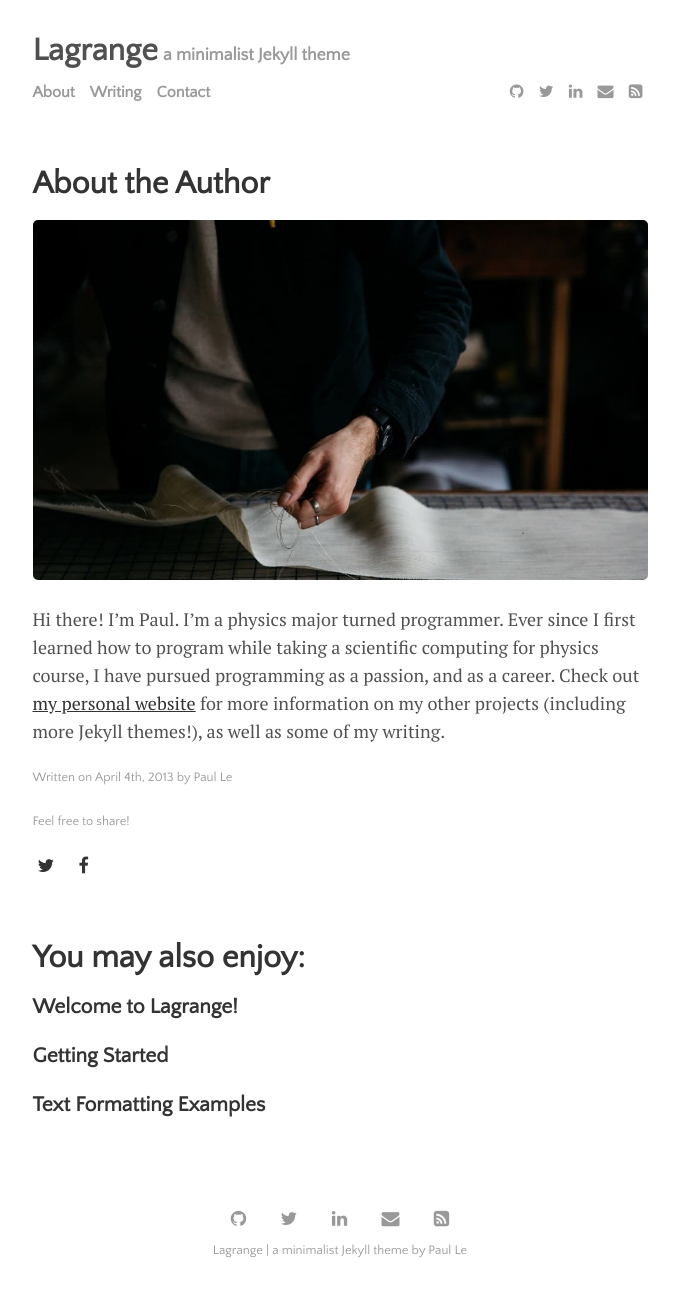
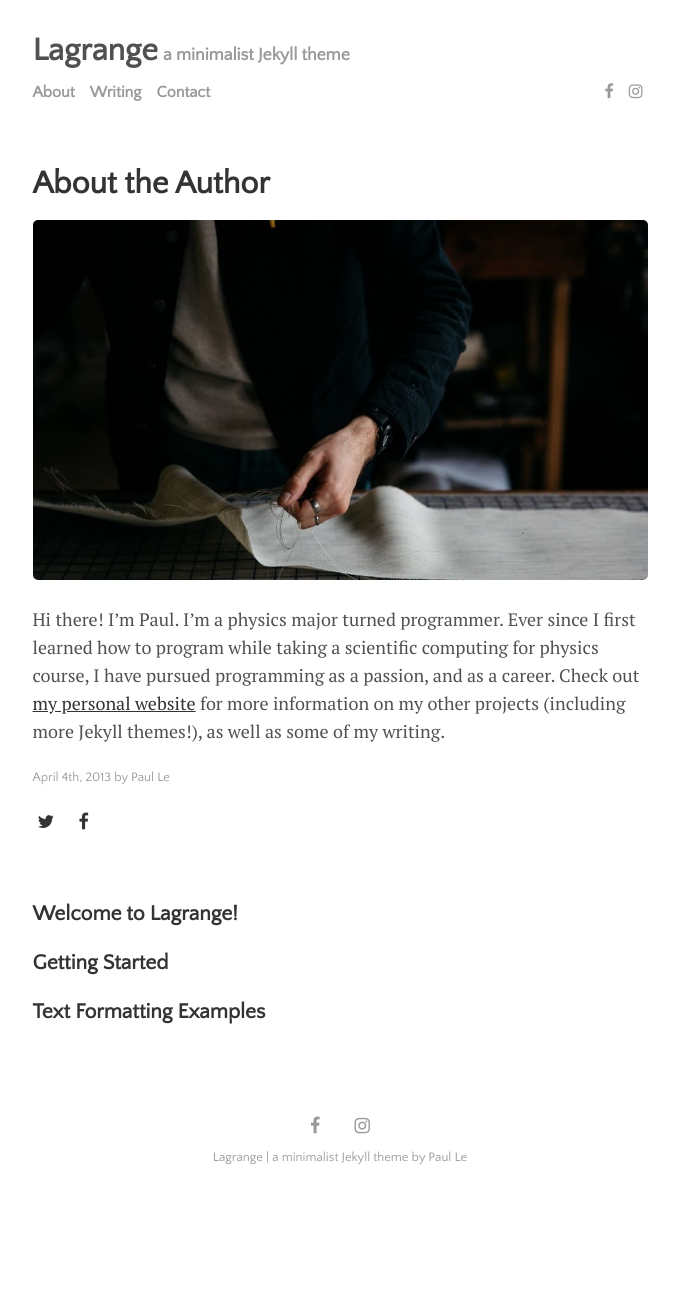
Before and after one commit to MelanyeLainez/m_blog_, a Jekyll site: the page built from _posts/2013-04-04-about-the-author.md, in a window 1280 px wide. Shown: the whole page, without its empty margins (300-979 px from the left). Built offline with Jekyll 4.4.1, drawn with Linux system fonts in a browser that asks for light colours; after the commit the page ends 1203 px from its top, so only the background shows below that.

Commit message:
Update settings.yml

```diff
--- a/_data/settings.yml
+++ b/_data/settings.yml
@@ -2,10 +2,6 @@
 disqus:
   comments: false
   disqus_shortname: 'https-lenpaul-github-io-lagrange'
-
-# If you are not using Google Analytics, please change 'google-ID' to an empty string
-google-ID: 'UA-112060364-1'
-
 menu:
 - {name: 'About', path: 'menu', url: 'about.html'}
 - {name: 'Writing', path: 'menu', url: 'writing.html'}
@@ -13,20 +9,6 @@ menu:
 
 # Available social icons are powered by Font Awesome, so you can use any icon that they offer
 social:
-- {icon: 'github', link: 'https://www.github.com/lenpaul'}
-- {icon: 'twitter', link: 'https://twitter.com/paululele'}
-- {icon: 'linkedin', link: 'http://www.linkedin.com/in/lenpaul/'}
-- {icon: 'envelope', link: 'mailto:l.nguyen.paul@gmail.com'}
-- {icon: 'rss-square', link: '/feed.xml'}
+- {icon: 'facebook', link: 'https://www.facebook.com/MelanyeLainez/'}
+- {icon: 'instagram', link: 'http://www.instagram.com/melanye_26/'}
 # - {icon: 'rss-square', link: '/rss-feed.xml'}
-
-# Customize site text
-pagination:
-  next_page: 'Newer'
-  previous_page: 'Older'
-
-sharing_button_prompt: 'Feel free to share!'
-
-related_posts: 'You may also enjoy:'
-
-post_date_prefix: 'Written on'
```
